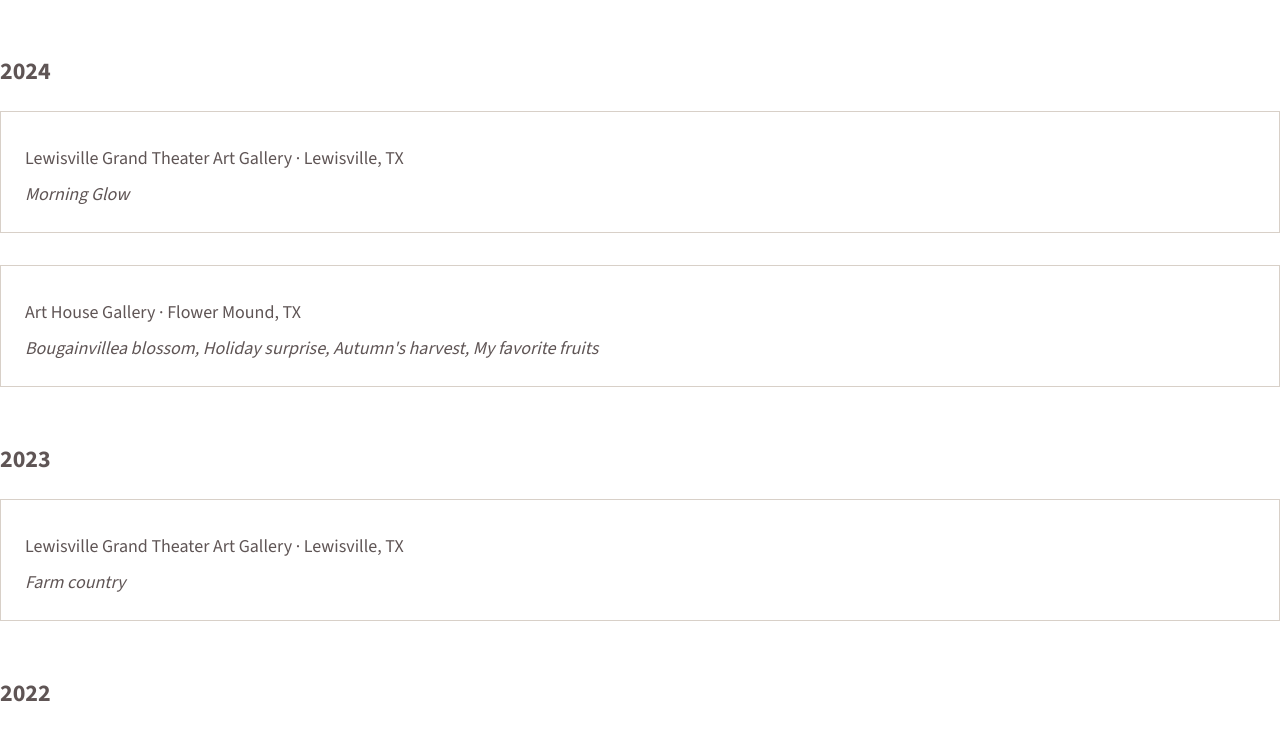
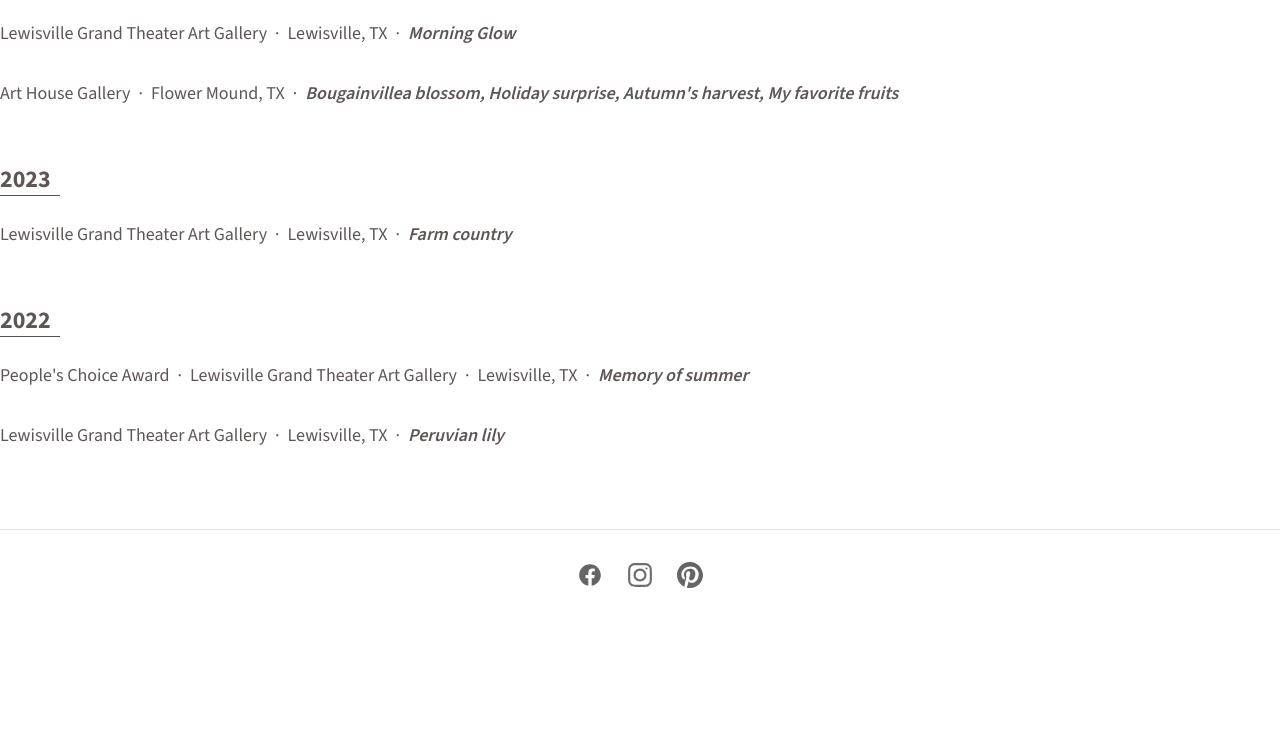
Before and after one commit to achance2/JungChanceFineArtWebsite, a Next.js app: page /about in a window 1280 px wide. Shown: the part 1375-2107 px from the top of the page. After the commit the page ends 1995 px from the top, so only its background shows below. Built offline with nearby package versions, Linux system fonts and the light colour scheme.

Commit message:
updated award format

```diff
--- a/app/about/page.tsx
+++ b/app/about/page.tsx
@@ -55,7 +55,7 @@
             <div className="mb-20 space-y-14">
               {awardsByYear.map((yearGroup) => (
                 <section key={yearGroup.year}>
-                  <h3 className="mb-6 text-2xl font-bold text-[#5f5555]">
+                  <h3 className="mb-6 text-2xl font-bold border-b border-[#5B5149] w-15 text-[#5f5555]">
                     {yearGroup.year}
                   </h3>
 
--- a/components/awards.tsx
+++ b/components/awards.tsx
@@ -11,20 +11,24 @@
   paintings,
 }: AwardProps) {
     return(
-        <article className = "border border-[#d8d0c8] bg-white p-6">
+        <article className = "flex gap-x-2 text-lg text-[#5f5555]">
             {award && (
-                <p className="mt-lg text-lg font-medium text-[#5f5555]">
-                {award}
-                </p>
+                <>
+                <span>{award}</span>
+                <span>·</span>
+                </>
             )}
 
-            <p className="mt-2 text-lg text-[#5f5555]">
-                {event} · {location}
-            </p>
+            <span>{event}</span>
+            <span>·</span>
+            <span>{location}</span>
 
-            <p className="mt-2 text-lg italic text-[#5f5555]">
-                {paintings.join(", ")}
-            </p>
-        </article>
+            {paintings.length > 0 && (
+                <>
+                <span>·</span>
+                <span className="italic font-semibold">{paintings.join(", ")}</span>
+                </>
+            )}
+            </article>
     );
 }
```
